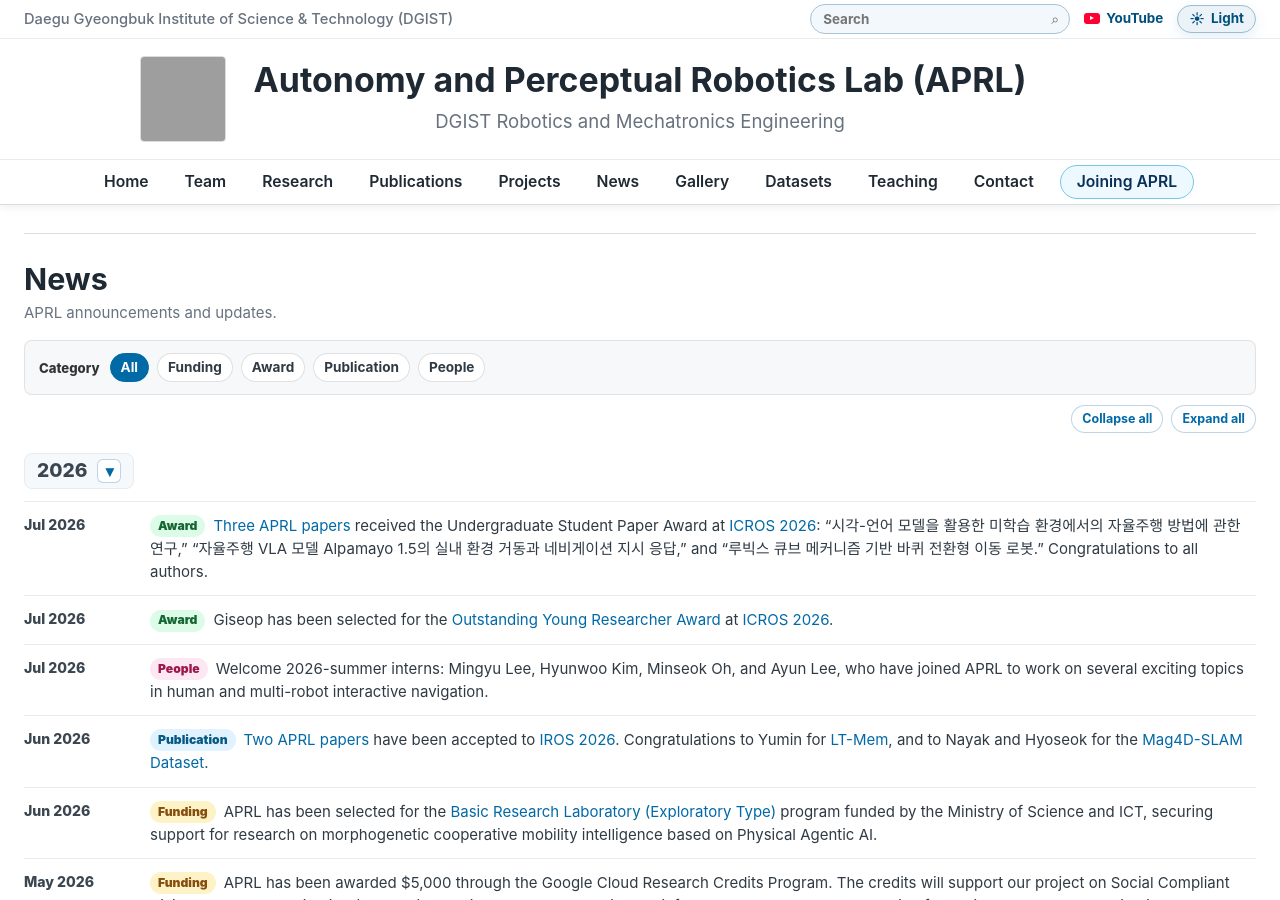
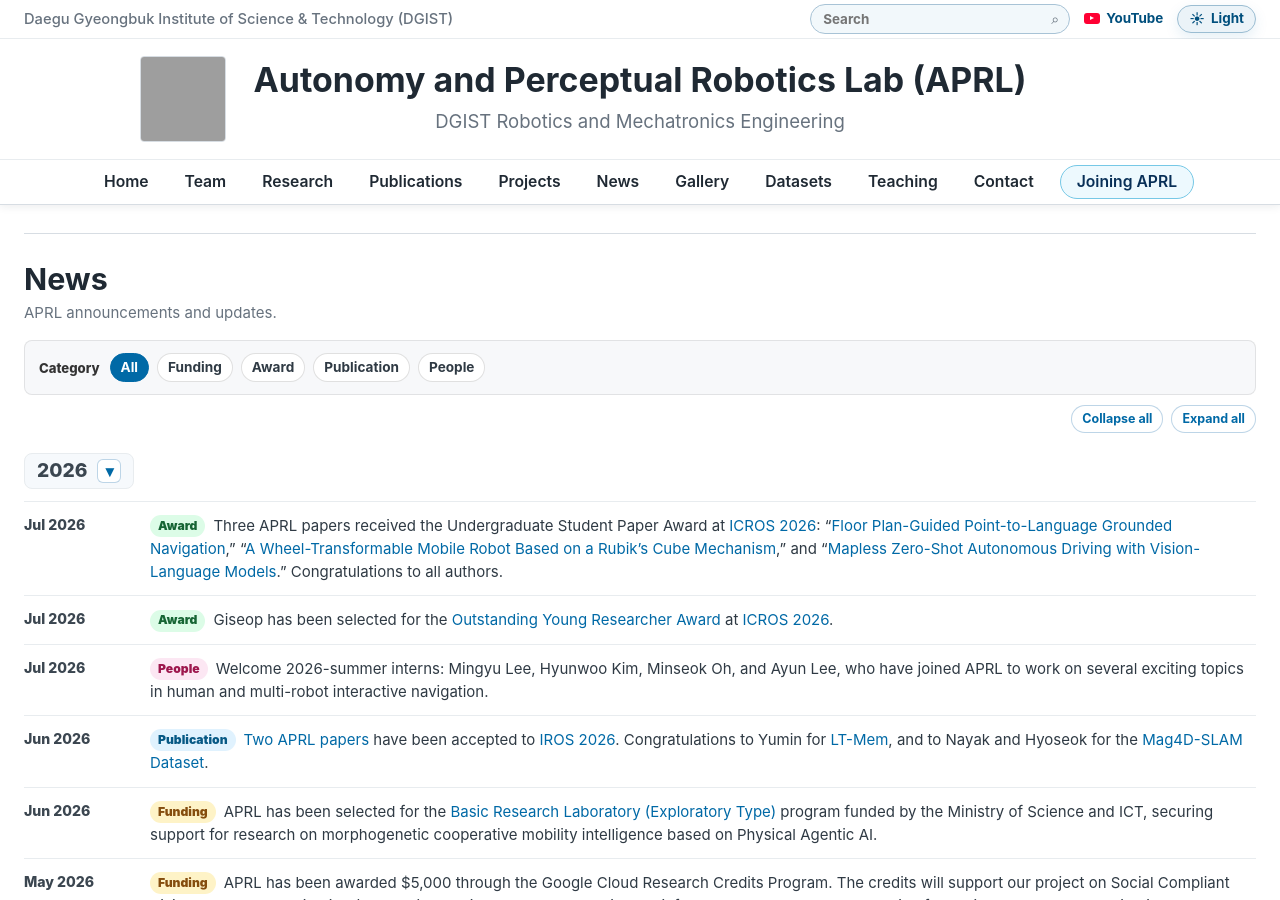
Before and after one commit to team-aprl/team-aprl.github.io, a Jekyll site: the page built from news.html, in a window 1280 px wide and 900 px high. Built offline with Jekyll 4.4.1, drawn with Linux system fonts in a browser that asks for light colours; grey boxes are pictures that could not be loaded.

Commit message:
Link ICROS award news to publications

```diff
--- a/news.html
+++ b/news.html
@@ -33,7 +33,7 @@ lang: "en"
         <ol class="news-list">
           <li data-news-category="award">
             <time datetime="2026-07">Jul 2026</time>
-            <p><span class="news-tag tag-award">Award</span><a href="publications.html?region=domestic&amp;type=conference&amp;venue=icros">Three APRL papers</a> received the Undergraduate Student Paper Award at <a href="https://2026.icros.org/">ICROS 2026</a>: “시각-언어 모델을 활용한 미학습 환경에서의 자율주행 방법에 관한 연구,” “자율주행 VLA 모델 Alpamayo 1.5의 실내 환경 거동과 네비게이션 지시 응답,” and “루빅스 큐브 메커니즘 기반 바퀴 전환형 이동 로봇.” Congratulations to all authors.</p>
+            <p><span class="news-tag tag-award">Award</span>Three APRL papers received the Undergraduate Student Paper Award at <a href="https://2026.icros.org/">ICROS 2026</a>: “<a href="publications.html?region=domestic&amp;type=conference&amp;venue=icros#floorplan-point-language-grounded-navigation">Floor Plan-Guided Point-to-Language Grounded Navigation</a>,” “<a href="publications.html?region=domestic&amp;type=conference&amp;venue=icros#rubiks-cube-wheel-transformable-mobile-robot">A Wheel-Transformable Mobile Robot Based on a Rubik’s Cube Mechanism</a>,” and “<a href="publications.html?region=domestic&amp;type=conference&amp;venue=icros#mapless-zero-shot-autonomous-driving">Mapless Zero-Shot Autonomous Driving with Vision-Language Models</a>.” Congratulations to all authors.</p>
           </li>
           <li data-news-category="award" data-home-reveal="true">
             <time datetime="2026-07">Jul 2026</time>
--- a/publications.html
+++ b/publications.html
@@ -50,11 +50,11 @@ lang: "en"
             <div class="publication-body"><div class="publication-title-row"><span class="pub-badge pub-year">2026</span><span class="pub-badge">Domestic</span><span class="pub-badge">Conference</span><span class="pub-badge aprl">APRL</span><h3><button type="button" class="publication-title-button" data-carousel-images="assets/publications/rendezvous-briefing-vlm-multirobot-exploration-popup.jpg" data-carousel-title="랑데부 브리핑: VLM 기반 의미 인식 멀티로봇 협력 탐사 기법">랑데부 브리핑: VLM 기반 의미 인식 멀티로봇 협력 탐사 기법</button></h3></div>
               <div class="publication-meta"><span><b>Venue/Book</b>Institute of Control, Robotics and Systems (ICROS)</span><span><b>Date</b>Jul 1-4, 2026</span><span><b>Authors</b><strong>이아윤</strong>*, <strong>윤하경</strong>*, <strong>박상혁</strong>*, <strong>이민규</strong>*, <strong>김기섭</strong>†</span><span><b>Note</b>UGRP</span></div></div><a class="publication-figure" href="assets/publications/rendezvous-briefing-vlm-multirobot-exploration.png"><img src="assets/publications/rendezvous-briefing-vlm-multirobot-exploration.png" alt="Figure for 랑데부 브리핑: VLM 기반 의미 인식 멀티로봇 협력 탐사 기법" loading="lazy" /></a>
           </article>
-          <article class="publication-card" data-region="domestic" data-type="conference" data-aprl="aprl" data-year="2026" data-venue="icros">
+          <article id="mapless-zero-shot-autonomous-driving" class="publication-card" data-region="domestic" data-type="conference" data-aprl="aprl" data-year="2026" data-venue="icros">
             <div class="publication-body"><div class="publication-title-row"><span class="pub-badge pub-year">2026</span><span class="pub-badge">Domestic</span><span class="pub-badge">Conference</span><span class="pub-badge aprl">APRL</span><h3>시각-언어 모델을 활용한 미학습 환경에서의 자율주행 방법에 관한 연구</h3></div>
               <div class="publication-meta"><span><b>Venue/Book</b>Institute of Control, Robotics and Systems (ICROS)</span><span><b>Date</b>Jul 1-4, 2026</span><span><b>Authors</b><strong>김현동</strong>*, <strong>장재원</strong>, <strong>김지후</strong>, <strong>육성훈</strong>, 박준혁, <strong>김기섭</strong>†</span><span><b>Note</b>non-archival; UGRP; Undergraduate Student Paper Award</span></div></div><a class="publication-figure" href="assets/publications/vision-language-unseen-autonomous-driving.png"><img src="assets/publications/vision-language-unseen-autonomous-driving.png" alt="Figure for 시각-언어 모델을 활용한 미학습 환경에서의 자율주행 방법에 관한 연구" loading="lazy" /></a>
           </article>
-          <article class="publication-card" data-region="domestic" data-type="conference" data-aprl="aprl" data-year="2026" data-venue="icros">
+          <article id="rubiks-cube-wheel-transformable-mobile-robot" class="publication-card" data-region="domestic" data-type="conference" data-aprl="aprl" data-year="2026" data-venue="icros">
             <div class="publication-body"><div class="publication-title-row"><span class="pub-badge pub-year">2026</span><span class="pub-badge">Domestic</span><span class="pub-badge">Conference</span><span class="pub-badge aprl">APRL</span><h3>루빅스 큐브 메커니즘 기반 바퀴 전환형 이동 로봇</h3></div>
               <div class="publication-meta"><span><b>Venue/Book</b>Institute of Control, Robotics and Systems (ICROS)</span><span><b>Date</b>Jul 1-4, 2026</span><span><b>Authors</b><strong>육성훈</strong>*, <strong>김지후</strong>, <strong>장재원</strong>, <strong>김현동</strong>, <strong>김기섭</strong>, 박준혁†</span><span><b>Collaboration</b><a href="https://sites.google.com/view/joonpark/home" target="_blank" rel="noopener">WEAR lab @ DGIST</a></span><span><b>Note</b>non-archival; UGRP; Undergraduate Student Paper Award</span></div></div><a class="publication-figure" href="assets/publications/rubiks-cube-wheel-transforming-mobile-robot.png"><img src="assets/publications/rubiks-cube-wheel-transforming-mobile-robot.png" alt="Figure for 루빅스 큐브 메커니즘 기반 바퀴 전환형 이동 로봇" loading="lazy" /></a>
           </article>
```
